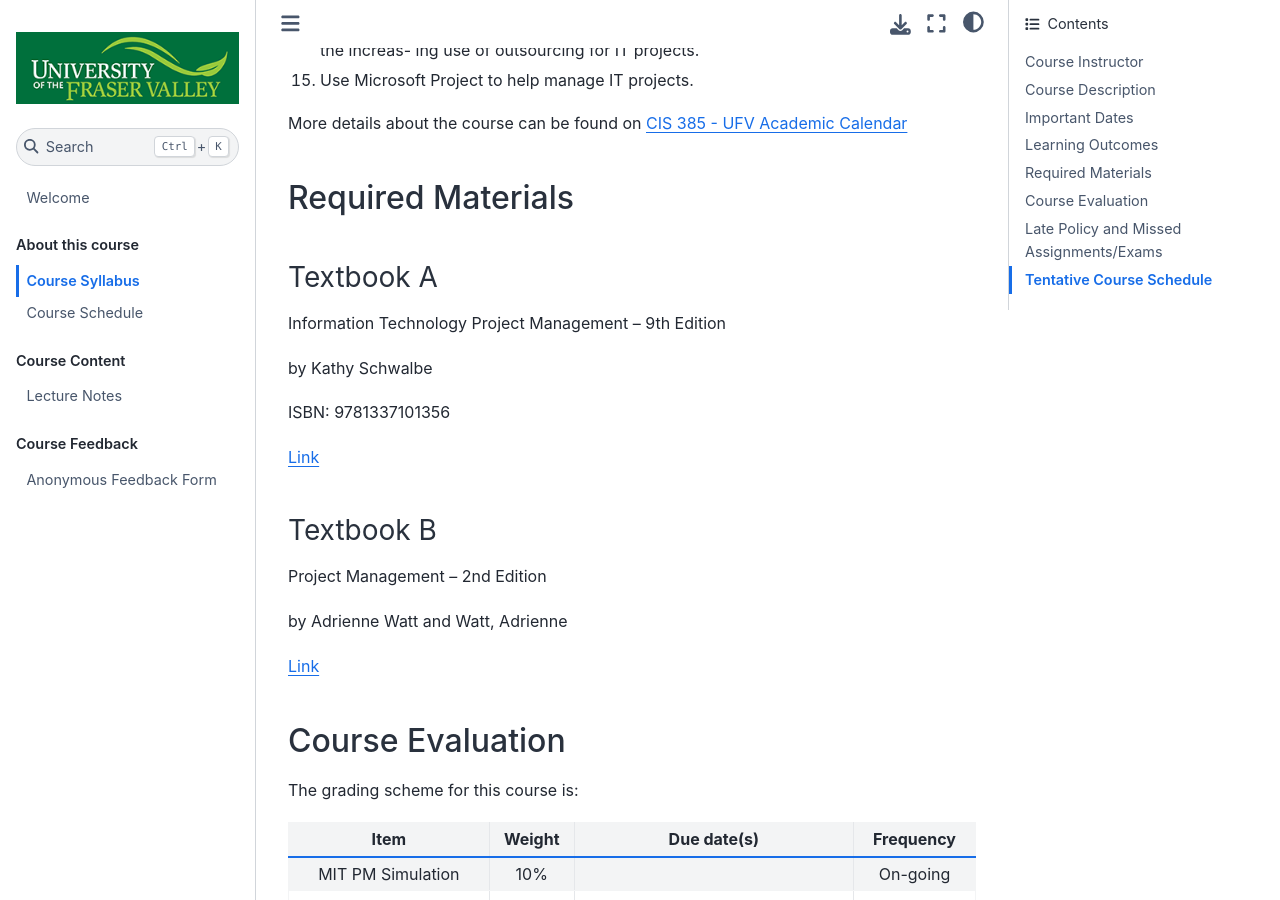
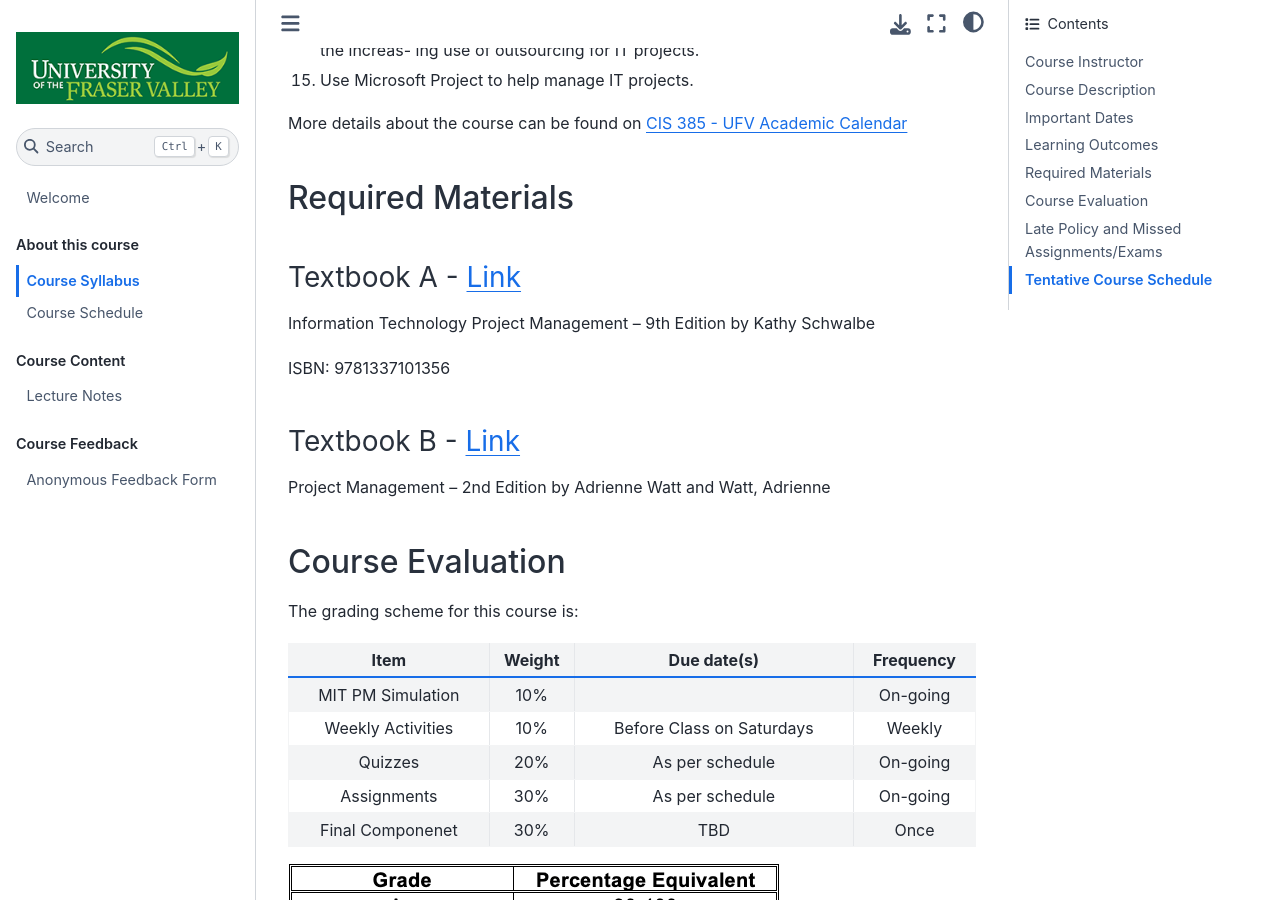
Before and after one commit to Parsa-Rajabi/cis-385, a Jupyter Book: the page built from about/syllabus.md, in a window 1280 px wide and 900 px high, scrolled down 1952 px. Built offline with Jupyter Book 1.0.4 settings and Sphinx 7.4.7 and the Sphinx Book theme 1.1.4, drawn with Linux system fonts in a browser that asks for light colours.

Commit message:
formatting

```diff
--- a/about/syllabus.md
+++ b/about/syllabus.md
@@ -56,21 +56,15 @@ More details about the course can be found on [CIS 385 - UFV Academic Calendar](
 
 ## Required Materials
 
-### Textbook A
+### Textbook A - [Link](https://www.cengage.ca/c/information-technology-project-management-9e-schwalbe/9781337101356/)
 Information Technology Project Management – 9th Edition
-
 by Kathy Schwalbe
 
 ISBN: 9781337101356
 
-[Link](https://www.cengage.ca/c/information-technology-project-management-9e-schwalbe/9781337101356/)
-
-### Textbook B
+### Textbook B - [Link](https://opentextbc.ca/projectmanagement/)
 Project Management – 2nd Edition
-
 by Adrienne Watt and Watt, Adrienne
-
-[Link](https://opentextbc.ca/projectmanagement/)
 
 ## Course Evaluation
 
```
